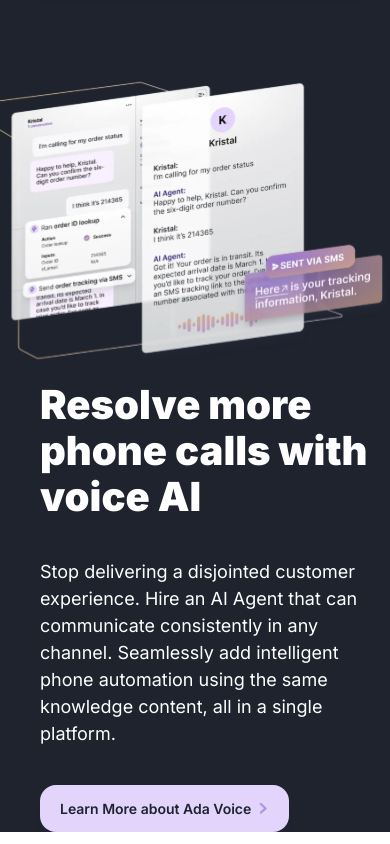
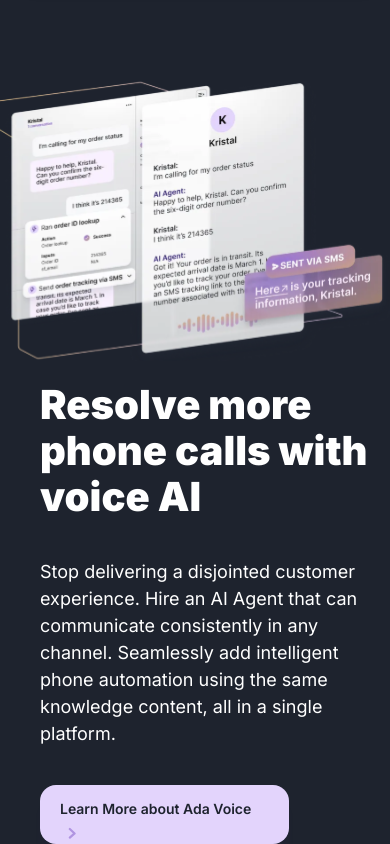
Before and after one commit to zarrar79/ada, a Next.js app: page / in a window 390 px wide. Shown: the part 5606-6450 px from the top of the page. Built offline with nearby package versions, Linux system fonts and the light colour scheme.

Commit message:
features section updates

```diff
--- a/src/app/Components/Features.js
+++ b/src/app/Components/Features.js
@@ -97,7 +97,7 @@
               {/* sm-text */}
               <div className='sm_text_feature_2 mt-[38px] font-[400] leading-[27px] text-[18px]'>Stop delivering a disjointed customer experience. Hire an AI Agent that can communicate consistently in any channel. Seamlessly add intelligent phone automation using the same knowledge content, all in a single platform.</div>
             {/* banner */}
-            <div className= "font-[600] mt-[38px] text-[14px] text-[#1E232E] bg-[#e3d4fc] flex items-center w-[249px] rounded-[16px] px-[20px] py-[5px] banner_shadow">
+            <div className= "font-[600] mt-[38px] text-[14px] text-[#1E232E] bg-[#e3d4fc] flex items-center w-[249px] rounded-[16px] px-[20px] py-[5px] banner_shadow banner_feature">
               {/* text */}
               <div>Learn More about Ada Voice</div>
               {/* img */}
--- a/src/app/globals.css
+++ b/src/app/globals.css
@@ -362,6 +362,9 @@
   }
 }
 @media(max-width:767px){
+  .banner_feature{
+    display:block;
+  }
   .container{
     max-width:640px;
   }
@@ -412,3 +415,8 @@
     margin-right:2.5rem;
   }
 }
+@media(max-width:360px){
+  .banner_feature{
+    display:flex;
+  }
+}
```
